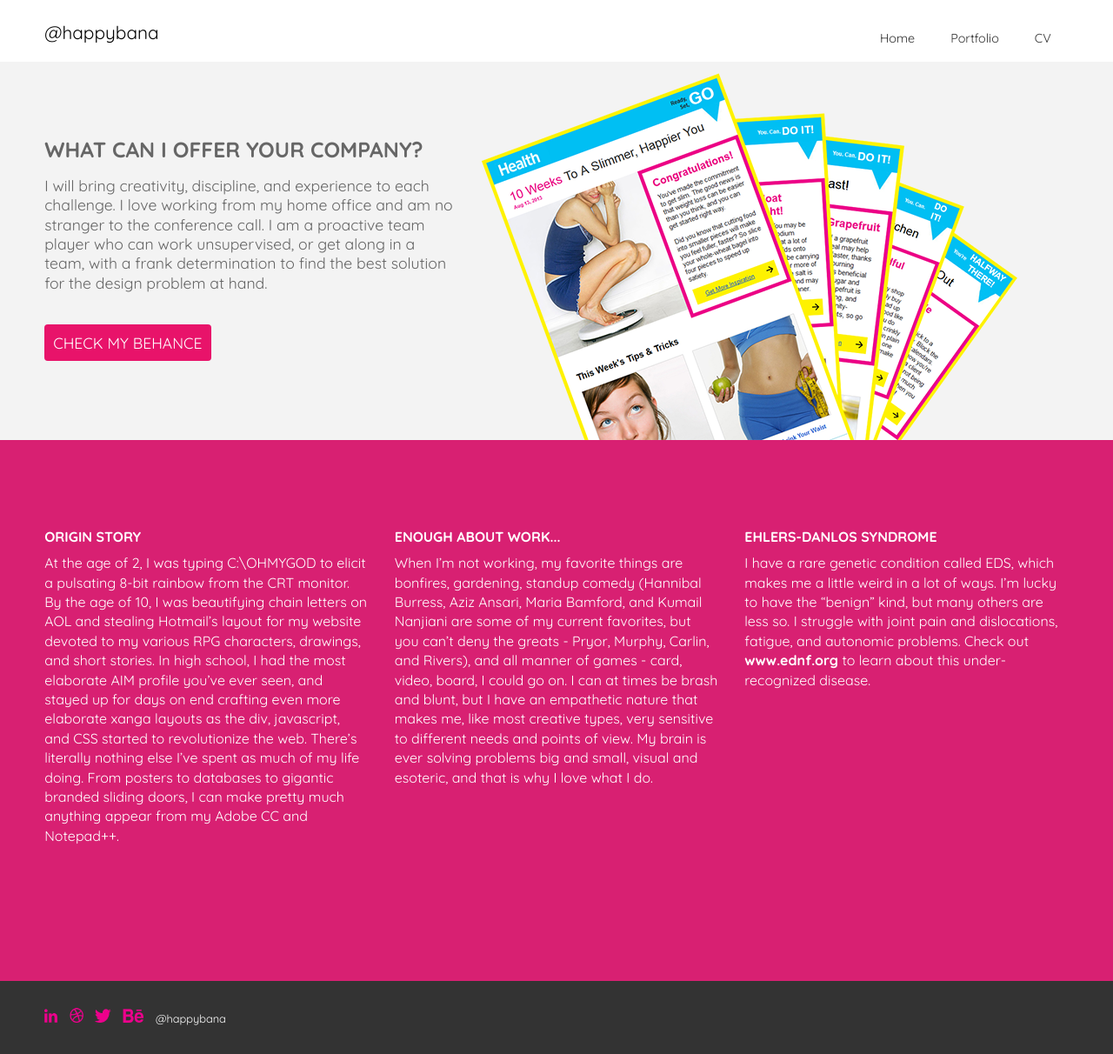
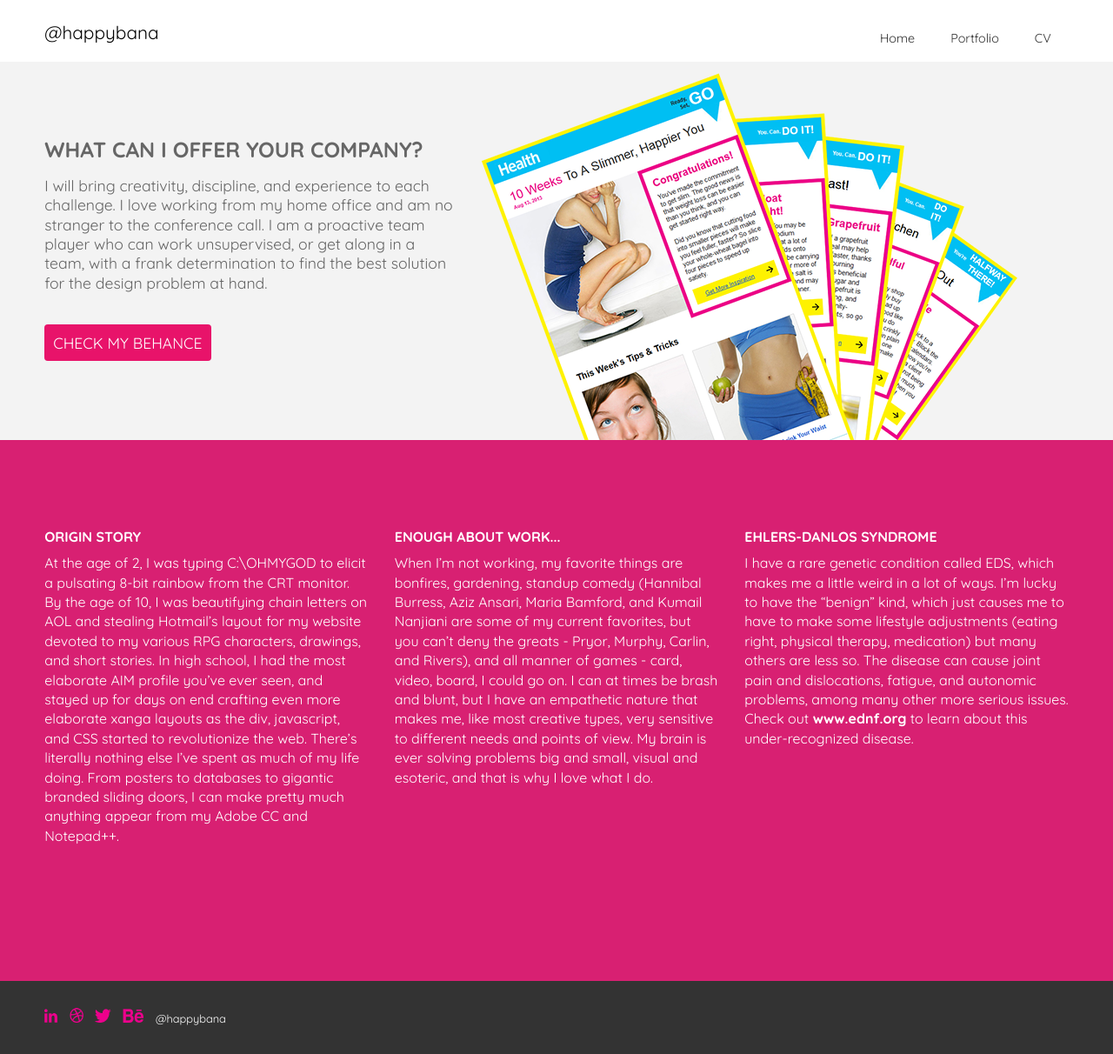
Before and after one commit to banbanbana/happybana.github.io, a Jekyll site: the page home.html, which Jekyll copies as it is, in a window 1280 px wide. Shown: the whole page at 87% size. Built offline with Jekyll 4.4.1, drawn with Linux system fonts in a browser that asks for light colours; some web fonts are replaced.

Commit message:
Update home.html

```diff
--- a/home.html
+++ b/home.html
@@ -96,7 +96,7 @@
 
         <div class="grid_4">
    	    <h3>Ehlers-Danlos Syndrome</h3>
-       	<p>I have a rare genetic condition called EDS, which makes me a little weird in a lot of ways. I’m lucky to have the “benign” kind, but many others are less so. I struggle with joint pain and dislocations, fatigue, and autonomic problems. Check out <a href="http://www.ednf.org" target="_blank">www.ednf.org</a> to learn about this under-recognized disease.</p></div>
+       	<p>I have a rare genetic condition called EDS, which makes me a little weird in a lot of ways. I’m lucky to have the “benign” kind, which just causes me to have to make some lifestyle adjustments (eating right, physical therapy, medication) but many others are less so. The disease can cause joint pain and dislocations, fatigue, and autonomic problems, among many other more serious issues. Check out <a href="http://www.ednf.org" target="_blank">www.ednf.org</a> to learn about this under-recognized disease.</p></div>
      </div>
 
     </div><!-- #end div .wrapper -->
```
